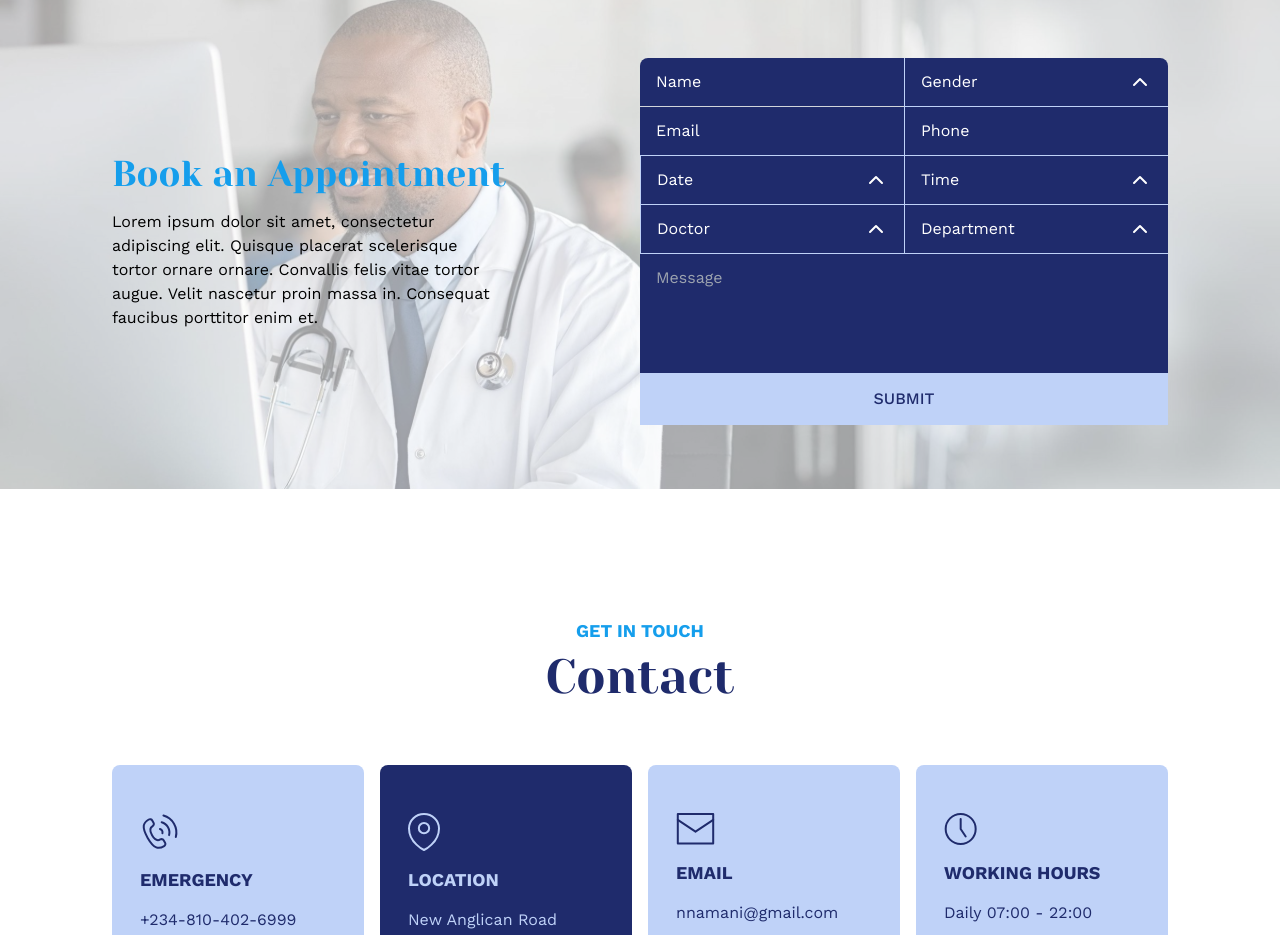
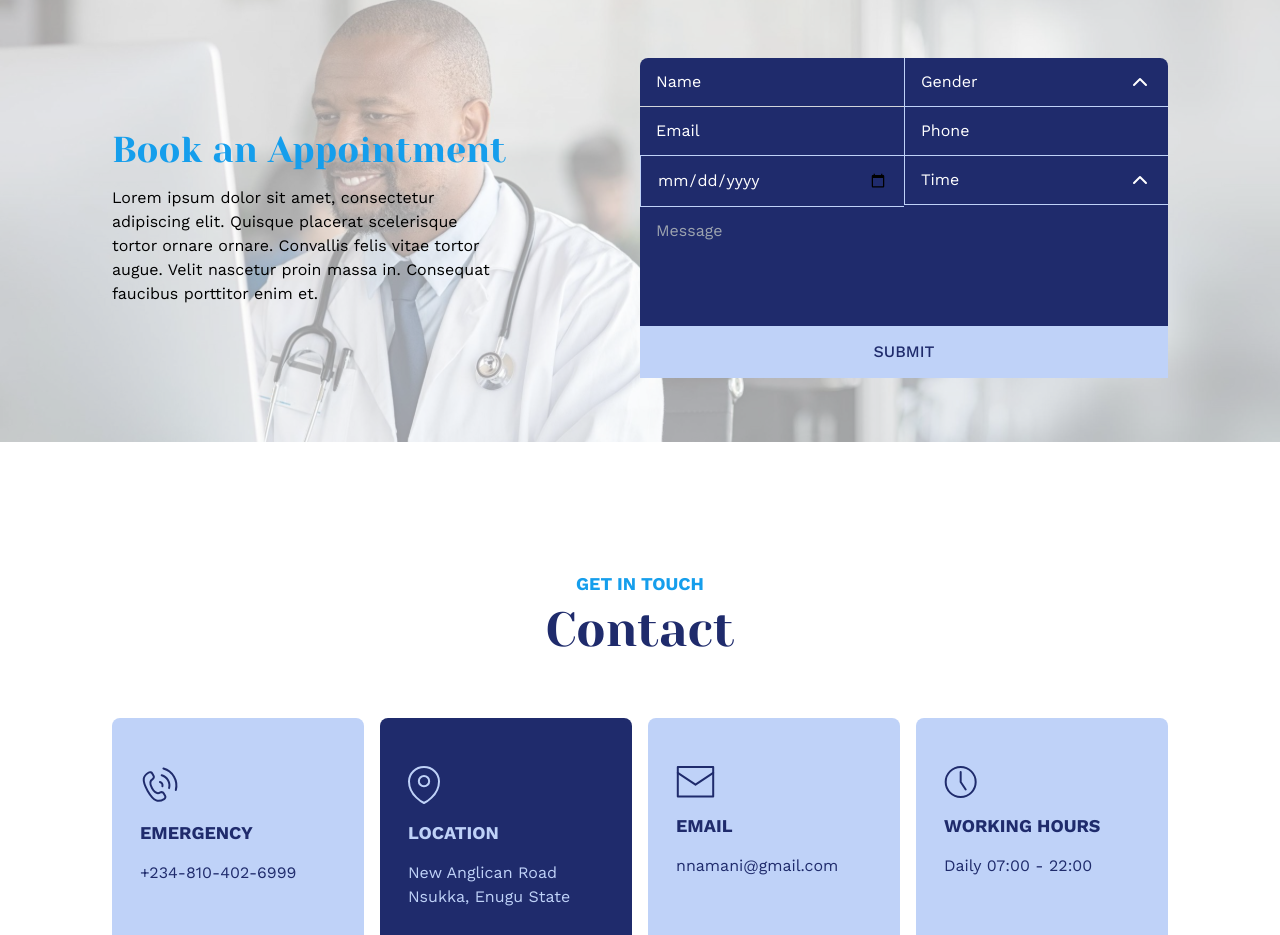
Before and after one commit to Nwanne-san/st-josephs, a Next.js app in the folder frontend/: page / in a window 1280 px wide. Shown: the part 2398-3333 px from the top of the page. Built offline with nearby package versions, Linux system fonts and the light colour scheme.

Commit message:
fix: update dropdown features

```diff
--- a/frontend/src/app/components/Appointment.tsx
+++ b/frontend/src/app/components/Appointment.tsx
@@ -44,7 +44,10 @@ const BookAppointment: React.FC<AppointmentProps> = ({ className }) => {
             name="gender"
             options={["Male", "Female", "Other"]}
             placeholder="Gender"
-
+            onChange={function (): void {
+              throw new Error("Function not implemented.");
+            }}
+            selectedOption={""}
           />
           <input
             type="email"
@@ -58,25 +61,20 @@ const BookAppointment: React.FC<AppointmentProps> = ({ className }) => {
             placeholder="Phone"
             className="px-4 py-3 placeholder:text-white bg-transparent border-b border-l border-accent"
           />
-          <Dropdown
-            name="date"
-            options={["2024-12-11", "2024-12-12"]}
+          <input
+            type="date"
+            name="doB"
+            className="px-4 py-3 placeholder:text-white bg-transparent border-b border-l border-accent"
             placeholder="Date"
           />
           <Dropdown
             name="time"
             options={["10:00 AM", "2:00 PM"]}
             placeholder="Time"
-          />
-          <Dropdown
-            name="doctor"
-            options={["Dr. Smith", "Dr. Jane"]}
-            placeholder="Doctor"
-          />
-          <Dropdown
-            name="department"
-            options={["Cardiology", "Neurology"]}
-            placeholder="Department"
+            onChange={function (): void {
+              throw new Error("Function not implemented.");
+            }}
+            selectedOption={""}
           />
         </div>
         <textarea
```
